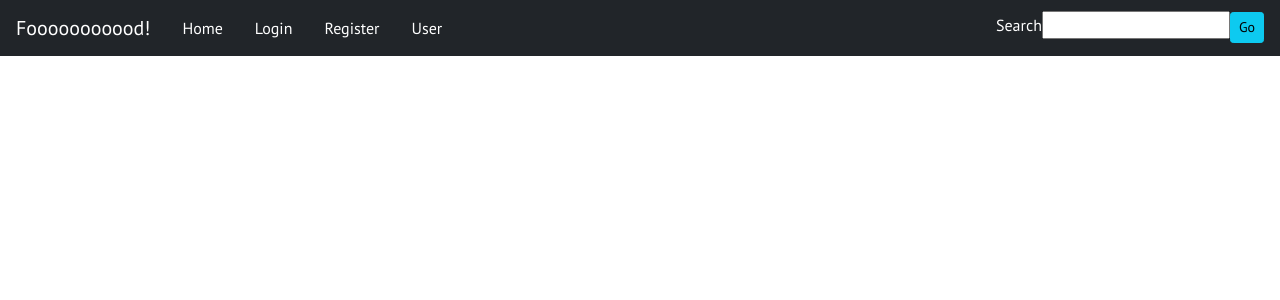
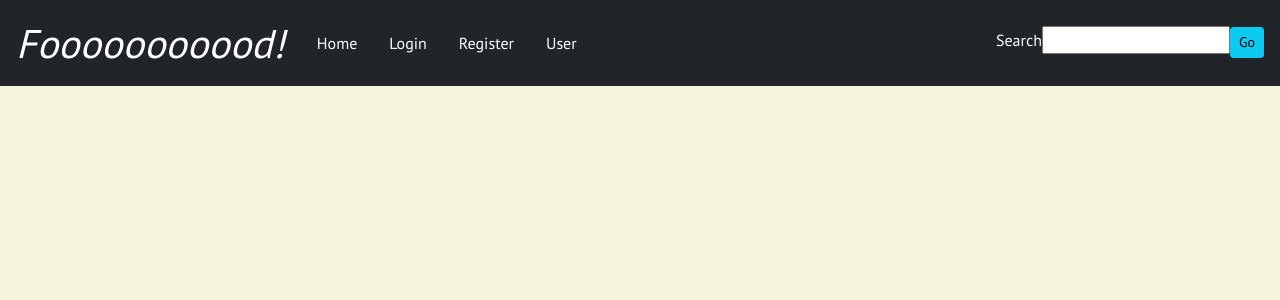
Before and after one commit to giuseppe-g-gelardi/ecommerce_frontend, a React (Create React App) app in the folder ecommerce_project/: page / in a window 1280 px wide. Shown: the top 300 px of the page. Built offline with nearby package versions, Linux system fonts and the light colour scheme.

Commit message:
Updated background color

```diff
--- a/ecommerce_project/src/components/App.css
+++ b/ecommerce_project/src/components/App.css
@@ -19,3 +19,13 @@ body { padding-top: 70px; }
   background-color: rgb(173, 216, 230);
   color: rgb(255, 0, 0);
 }
+
+#PageTitle
+{
+  font-size: 250%;
+  font-style: italic;
+}
+
+body {
+  background-color: lightblue;
+}
--- a/ecommerce_project/src/components/App.jsx
+++ b/ecommerce_project/src/components/App.jsx
@@ -25,7 +25,11 @@ import SearchBar from './SearchBar/SearchBar';
 
 function App() {
   return (
-    <div className="App">
+    <div className="App" style={{
+      backgroundColor: 'beige',
+      backgroundSize: 'cover',
+      height: '100vh'
+    }}>
       <Router>
         <div className="navbar">
           <Navbar id='navbar' fixed='top' bg='dark' variant='dark'>
--- a/ecommerce_project/src/components/Home/Home.css
+++ b/ecommerce_project/src/components/Home/Home.css
@@ -1,6 +1,8 @@
 #Homepageh1
 {
     background-color: rgb(173, 216, 230);
+    padding: 30px;
+
 }
 
 .secondsection {
```
Also changed, not shown: 1 other file (tests, documents, lock files or other folders).
